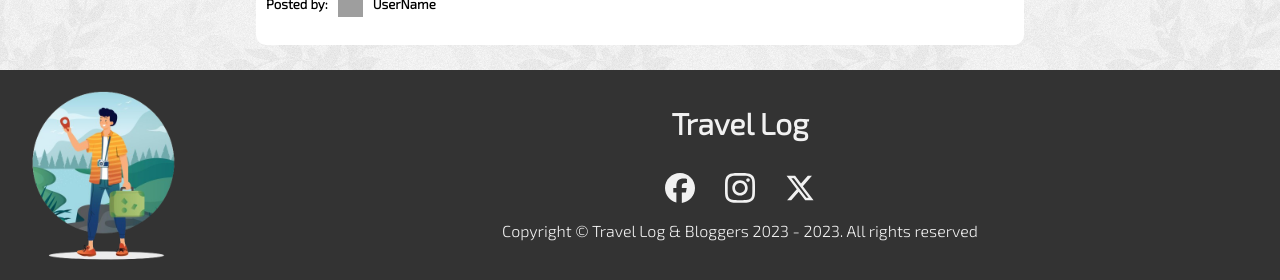
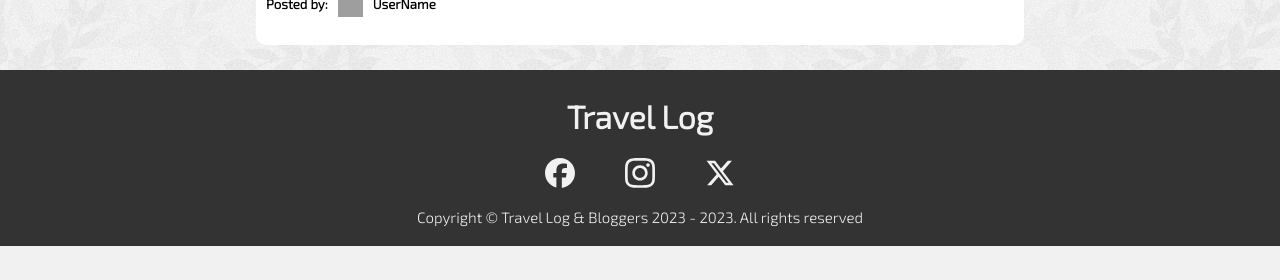
Before and after one commit to Pandian004/TravelLog, a React (Create React App) app in the folder client/: page / in a window 1280 px wide. Shown: the part 2080-2360 px from the top of the page. After the commit the page ends 2326 px from the top, so only its background shows below. Built offline with nearby package versions, Linux system fonts and the light colour scheme; grey boxes are pictures that could not be loaded.

Commit message:
updated footer

```diff
--- a/client/src/App.css
+++ b/client/src/App.css
@@ -87,30 +87,18 @@ img{
   color: #f1f1f1;
   text-align: center;
   padding: 5px;
-  display: flex;
-  justify-content:space-between;
- }
-
- .footer{
-  flex-grow: 5;
- }
-
-
- .footerImage img{
-    width: 200px;
-    height: 200px;
- }
-
- .footer-start h3{
-  font-size: 30px;
  }
 
  .socials{
   display: flex;
   justify-content: center;
   align-items: center;
-  gap: 30px;
+  gap: 50px;
   cursor: pointer;
+ }
+
+ .footer-end p{
+  font-size: 15px;
  }
 
 .addFeature{
--- a/client/src/pages/Layout.js
+++ b/client/src/pages/Layout.js
@@ -3,7 +3,6 @@ import logo from "../Logo.png";
 import facebook from "../AssertsNew/facebook.svg";
 import instagram from "../AssertsNew/instagram.svg";
 import twitterX from "../AssertsNew/x-twitter.svg";
-import footerImage from "../AssertsNew/footerImage.png";
 
 const d = new Date();
 let year = d.getFullYear();
@@ -24,21 +23,14 @@ function Layout(){
             <Outlet />
 
             <footer>
-                <div className="footerImage">
-                    <img src={footerImage}  alt="footer" />
+                <h1>Travel Log</h1>
+                <div className="socials">
+                    <a href="https://www.facebook.com"><img src={facebook} alt="facebook"  width={30} /></a>
+                    <a href="https://www.instagram.com"><img src={instagram} alt="facebook" width={30} /></a>
+                    <a href="https://www.twitter.com"><img src={twitterX} alt="facebook" width={30} /></a>
                 </div>
-                <div className="footer">
-                    <div className="footer-start">
-                        <h3>Travel Log</h3>
-                    </div>
-                    <div className="socials">
-                        <img src={facebook} alt="facebook"  width={30} />
-                        <img src={instagram} alt="facebook" width={30} />
-                        <img src={twitterX} alt="facebook" width={30} />
-                    </div>
-                    <div className="footer-end">
-                        <p>Copyright  &#169; Travel Log & Bloggers 2023 - {year}. All rights reserved </p>
-                    </div>
+                <div className="footer-end">
+                    <p>Copyright  &#169; Travel Log & Bloggers 2023 - {year}. All rights reserved </p>
                 </div>
             </footer>
         </div>
```
